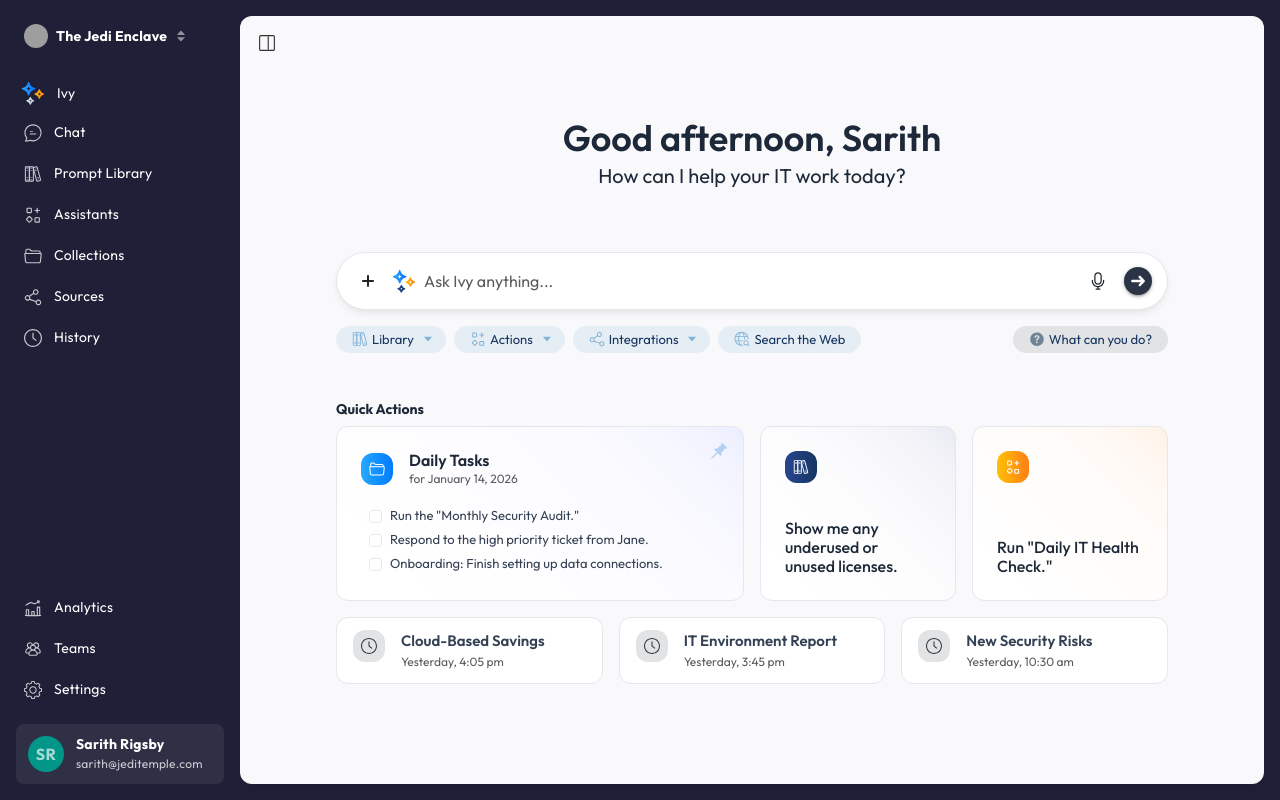
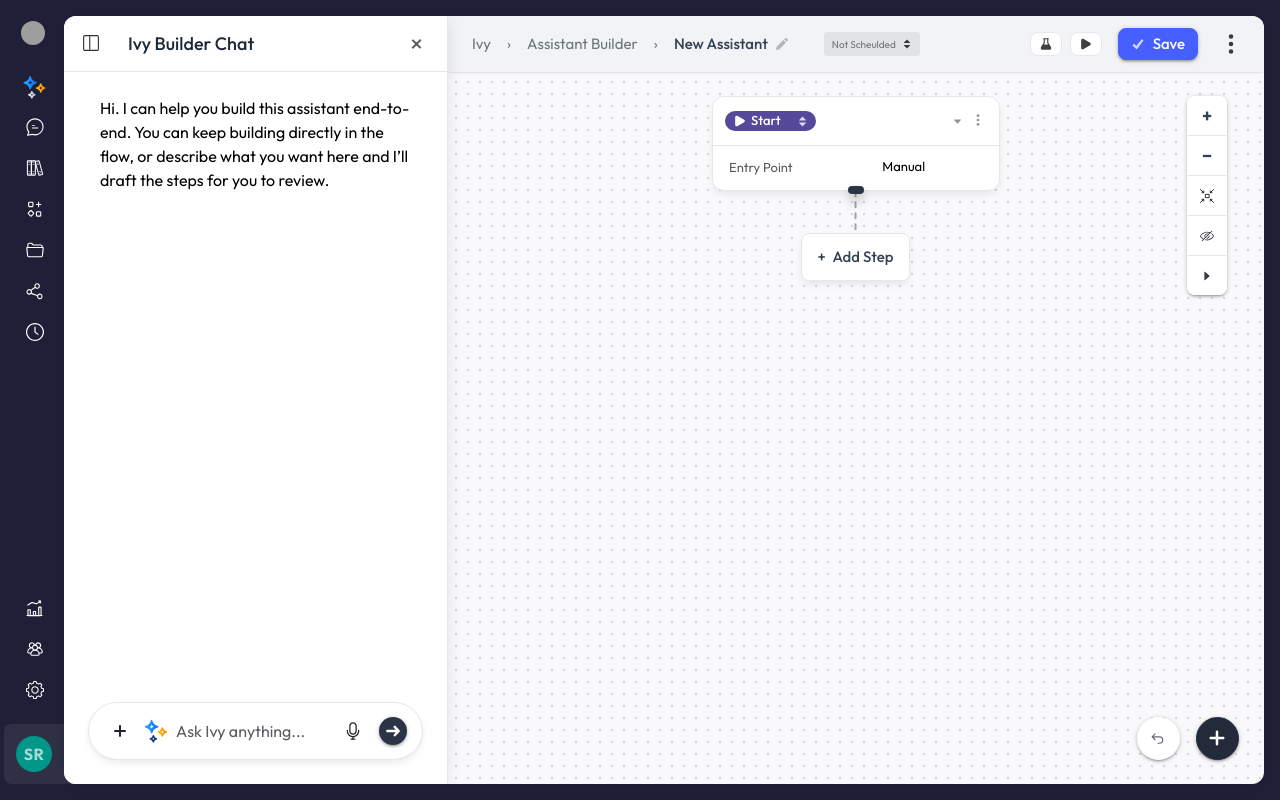
Before and after one commit to sdthornton/ivy-by-genuity, a Vue app: page /#/assistants/new in a window 1280 px wide. Built offline with nearby package versions, Linux system fonts and the light colour scheme; grey boxes are pictures that could not be loaded.

Commit message:
Prep for github deploy and move builder controls

```diff
--- a/src/components/assistants/AssistantBuilder.vue
+++ b/src/components/assistants/AssistantBuilder.vue
@@ -566,7 +566,6 @@ function recenterCanvas() {
     zoomLevel.value = DEFAULT_ZOOM;
     beginZoomTransition();
   }
-  scheduleSingleStartLayoutCentering();
 }
 
 function setZoom(nextZoom) {
@@ -587,7 +586,7 @@ function zoomOut() {
   setZoom(zoomLevel.value - ZOOM_STEP);
 }
 
-const PAN_BLOCKED_SELECTOR = ".assistant-step, .assistant-step-control, .assistant-step-connection-hit-area, .basic-dropdown, .builder-zoom, .assistant-step-floating-controls, .assistant-step-connection-menu";
+const PAN_BLOCKED_SELECTOR = ".assistant-step, .assistant-step-control, .assistant-step-connection-hit-area, .basic-dropdown, .builder-zoom, .builder-controls, .assistant-step-floating-controls, .assistant-step-connection-menu";
 
 function canStartCanvasPan(target) {
   if (!(target instanceof Element)) {
@@ -1401,6 +1400,7 @@ onBeforeUnmount(() => {
       :add-step-menu-groups="addStepMenuGroups"
       @zoom-in="zoomIn"
       @zoom-out="zoomOut"
+      @recenter="recenterCanvas"
       @undo="handleUndoClick"
       @toggle-editor-comments="toggleEditorComments"
       @toggle-all-node-details="toggleAllNodeDetails"
--- a/src/components/assistants/BuilderFloatingControls.vue
+++ b/src/components/assistants/BuilderFloatingControls.vue
@@ -20,6 +20,7 @@ defineProps({
 const emit = defineEmits([
   "zoom-in",
   "zoom-out",
+  "recenter",
   "undo",
   "toggle-editor-comments",
   "toggle-all-node-details",
@@ -37,7 +38,7 @@ function handleAddStepSelection(item) {
 </script>
 
 <template>
-  <div class="builder-zoom">
+  <div class="builder-controls">
     <button
       v-tooltip="{ content: 'Zoom In', placement: 'left' }"
       type="button"
@@ -56,21 +57,19 @@ function handleAddStepSelection(item) {
     >
       &minus;
     </button>
-  </div>
-  <div class="assistant-step-floating-controls d-flex align-items-center gap-3">
     <button
-      v-tooltip="{ content: 'Undo', placement: 'top' }"
+      v-tooltip="{ content: 'Reset zoom and position.', placement: 'left' }"
       type="button"
-      class="assistant-step-floating-mini-btn assistant-step-control d-flex align-items-center justify-content-center"
-      aria-label="Undo"
-      @click.stop="emit('undo')"
+      class="builder-action--recenter btn btn-sm bg-white py-2.5 px-2.5"
+      aria-label="Reset zoom and position"
+      @click.stop="emit('recenter')"
     >
-      <img src="../../assets/undo.svg" width="14" height="14" class="d-block opacity-75">
+      <img src="../../assets/recenter.svg" width="14" height="14" class="builder-action__icon d-block">
     </button>
     <button
-      v-tooltip="{ content: 'Toggle comments', placement: 'top' }"
+      v-tooltip="{ content: 'Toggle comments', placement: 'left' }"
       type="button"
-      class="assistant-step-floating-mini-btn assistant-step-control d-flex align-items-center justify-content-center"
+      class="builder-action--comments btn btn-sm bg-white py-2.5 px-2.5"
       aria-label="Toggle comments"
       @click.stop="emit('toggle-editor-comments')"
     >
@@ -78,9 +77,9 @@ function handleAddStepSelection(item) {
       <img v-else src="../../assets/eye-open.svg" width="14" height="14" class="d-block">
     </button>
     <button
-      v-tooltip="{ content: 'Toggle details', placement: 'top' }"
+      v-tooltip="{ content: 'Toggle details', placement: 'left' }"
       type="button"
-      class="assistant-step-floating-mini-btn assistant-step-control d-flex align-items-center justify-content-center"
+      class="builder-action--details btn btn-sm bg-white py-2.5 px-2.5"
       aria-label="Toggle details"
       @click.stop="emit('toggle-all-node-details')"
     >
@@ -92,6 +91,17 @@ function handleAddStepSelection(item) {
         :class="{ 'assistant-step-floating-mini-btn__icon--collapsed': !areAllDetailsCollapsed }"
         aria-hidden="true"
       >
+    </button>
+  </div>
+  <div class="assistant-step-floating-controls d-flex align-items-center gap-3">
+    <button
+      v-tooltip="{ content: 'Undo', placement: 'top' }"
+      type="button"
+      class="assistant-step-floating-mini-btn assistant-step-control d-flex align-items-center justify-content-center"
+      aria-label="Undo"
+      @click.stop="emit('undo')"
+    >
+      <img src="../../assets/undo.svg" width="14" height="14" class="d-block opacity-75">
     </button>
     <BasicDropdown placement="top-end">
       <template #trigger="{ open }">
@@ -122,7 +132,7 @@ function handleAddStepSelection(item) {
   width: 2.7rem;
 }
 
-.builder-zoom {
+.builder-controls {
   border-radius: 0.5rem;
   box-shadow: 0 2px 2px 0 rgba(0,0,0,0.14), 0 3px 1px -2px rgba(0,0,0,0.12), 0 1px 5px 0 rgba(0,0,0,0.20);
   display: flex;
@@ -133,9 +143,21 @@ function handleAddStepSelection(item) {
 }
 
 .builder-action--zoom-in,
-.builder-action--zoom-out {
+.builder-action--zoom-out,
+.builder-action--recenter,
+.builder-action--comments,
+.builder-action--details {
+  align-items: center;
   border-radius: 0;
+  border-bottom: 1px solid var(--bs-gray-200);
+  display: inline-flex;
   font-size: 1.125rem;
+  justify-content: center;
+  line-height: 1.875rem;
+
+  &:hover {
+    background-color: var(--bs-gray-200) !important;
+  }
 }
 
 .builder-action--zoom-in {
@@ -143,9 +165,10 @@ function handleAddStepSelection(item) {
   border-top-right-radius: 0.5rem;
 }
 
-.builder-action--zoom-out {
+.builder-action--details {
   border-bottom-left-radius: 0.5rem;
   border-bottom-right-radius: 0.5rem;
+  border-bottom: 0;
 }
 
 .assistant-step-floating-controls {
--- a/src/main.js
+++ b/src/main.js
@@ -3,7 +3,7 @@ import FloatingVue from 'floating-vue'
 import 'floating-vue/dist/style.css'
 import './style.css'
 
-import { createWebHistory, createRouter } from 'vue-router';
+import { createWebHashHistory, createRouter } from 'vue-router';
 import App from "./App.vue";
 import HomePage from "./components/HomePage.vue";
 import Chat from "./components/Chat.vue";
@@ -25,7 +25,7 @@ const routes = [
 ];
 
 const router = createRouter({
-  history: createWebHistory(),
+  history: createWebHashHistory(import.meta.env.BASE_URL),
   routes,
 });
 
--- a/vite.config.js
+++ b/vite.config.js
@@ -6,6 +6,7 @@ import vue from '@vitejs/plugin-vue';
 
 // https://vite.dev/config/
 export default defineConfig({
+  base: process.env.VITE_BASE_PATH || "/",
   resolve: {
     alias: {
       "@": fileURLToPath(new URL("./src", import.meta.url)),
```
Also changed, not shown: src/assets/recenter.svg.
